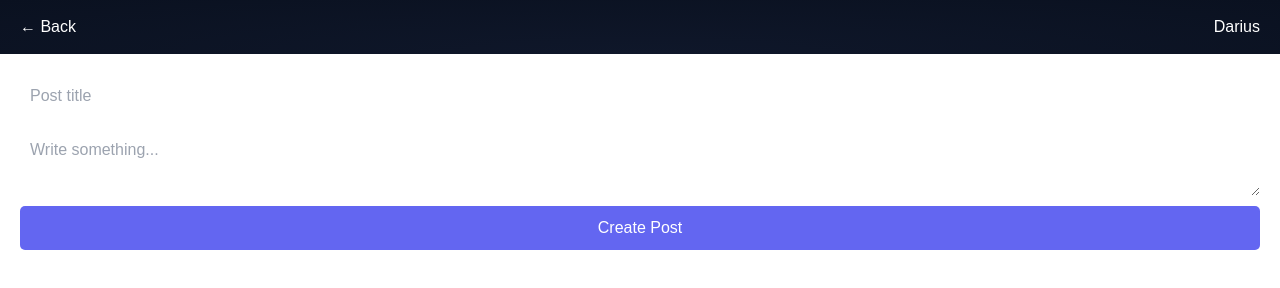
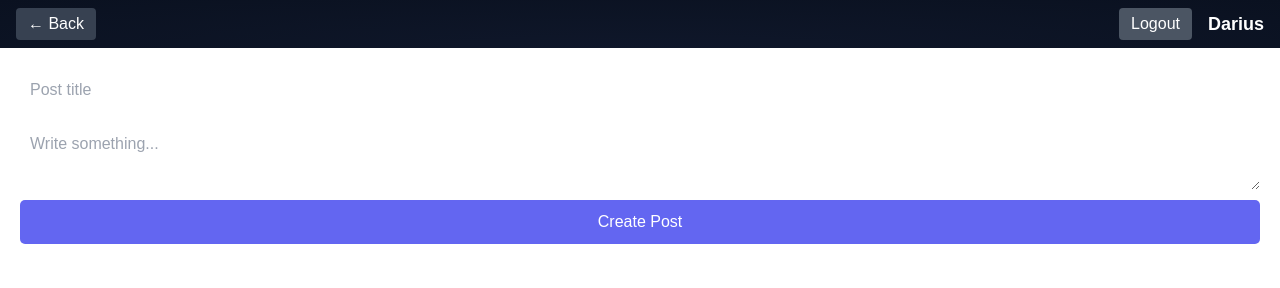
Before and after one commit to Filza-150/hackaton-js-SMIT, a plain HTML site: page profile.html in a window 1280 px wide. Drawn offline with nearby package versions, Linux system fonts and the light colour scheme.

Commit message:
add logout button

```diff
--- a/home.js
+++ b/home.js
@@ -79,3 +79,10 @@ function goToProfile() {
 function goHome() {
   window.location.href = "home.html";
 }
+
+
+
+function logout() {
+  localStorage.removeItem("currentUser");  // Current user clear
+  window.location.href = "index.html";      // Redirect login page
+}
--- a/profile.html
+++ b/profile.html
@@ -9,10 +9,29 @@
 </head>
 <body>
 
-<nav class="navbar">
+<!-- <nav class="navbar">
   <button onclick="goHome()">← Back</button>
   <h2 id="profile-name"></h2>
+</nav> -->
+
+<nav class="navbar flex justify-between items-center px-4 py-2 bg-dark text-white">
+  <div class="flex items-center gap-4">
+    <button onclick="goHome()" class="px-3 py-1 rounded bg-gray-700 hover:bg-gray-600">← Back</button>
+
+  </div>
+
+  <!-- Logout Button -->
+   <div class="flex items-center gap-4">
+  <button onclick="logout()"
+          class="px-3 py-1 rounded bg-gray-600 text-white">
+    Logout
+  </button>
+  <h2 id="profile-name" class="text-lg font-bold"></h2>
+  </div>
 </nav>
+
+
+
 
 <section class="create-post">
   <input style="color: black;" type="text" id="title" placeholder="Post title">
```
Also changed, not shown: index.html (+1 -1 lines).
